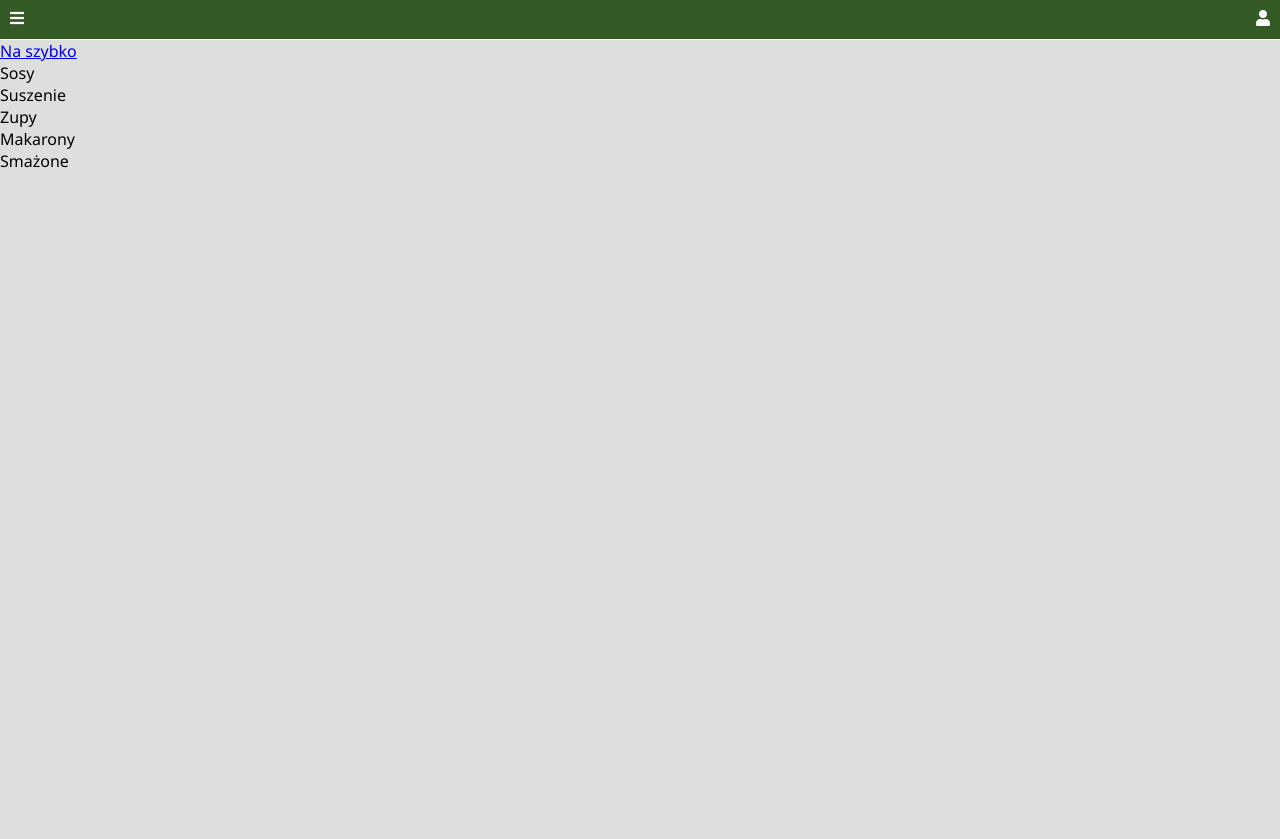
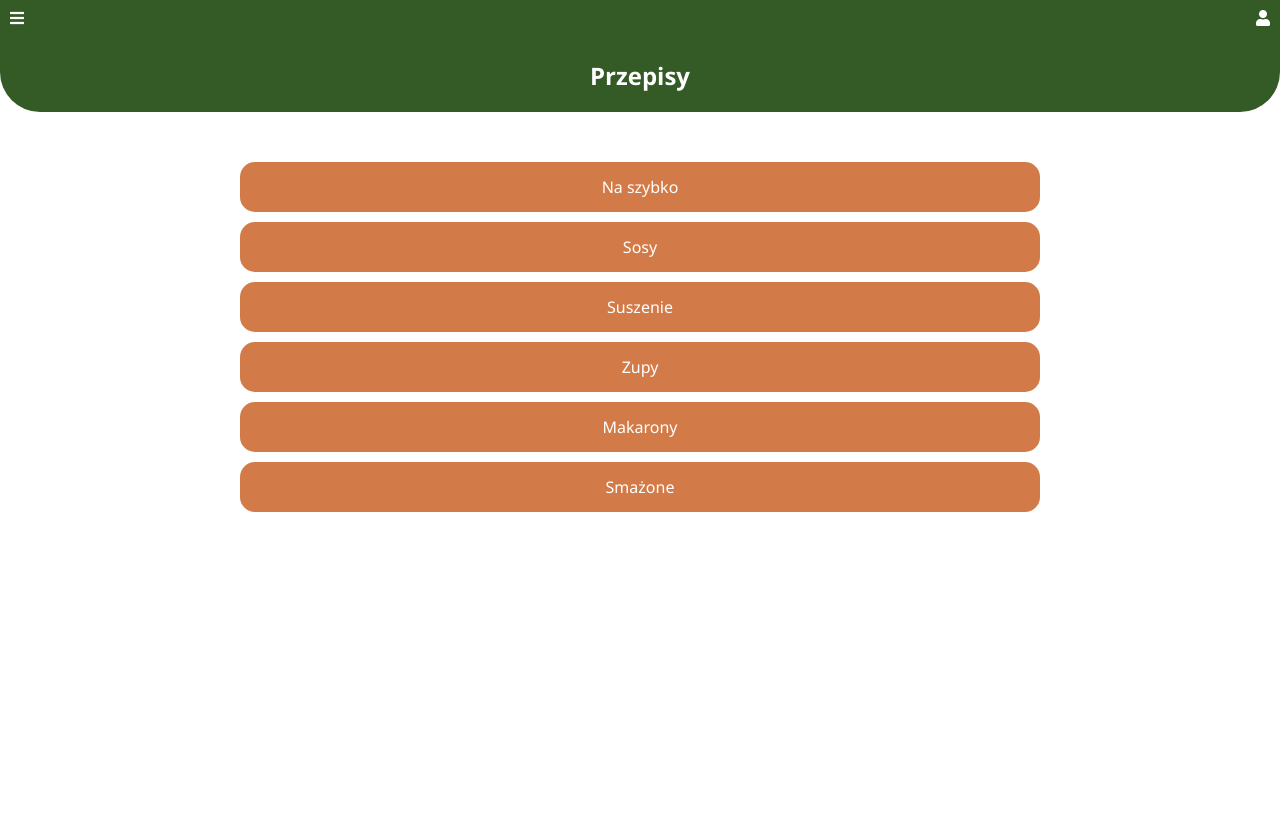
Before and after one commit to P1X2/Mashroom_identification_app, a Django app: page /recipes_categories/ in a window 1280 px wide. Before the commit the page ends 168 px from the top, so only its background shows below. Run offline with Django 5.2, Linux system fonts and the light colour scheme.

Commit message:
edited recipes

```diff
--- a/base/templates/base/recipes_categories.html
+++ b/base/templates/base/recipes_categories.html
@@ -1,12 +1,19 @@
 {% extends 'main.html' %} {% block content %}
 
 <div id="categoriesRecpiesContainer">
-  <div><a href="{% url 'recipes' %}?text=Naszybko">Na szybko</a></div>
-  <div><a>Sosy</a></div>
-  <div><a>Suszenie</a></div>
-  <div><a>Zupy</a></div>
-  <div><a>Makarony</a></div>
-  <div><a>Smażone</a></div>
+  <div class="category-info">
+    <h2>Przepisy</h2>
+  </div>
+  <div class="category-content">
+    <div class="categories-recipes-element">
+      <a href="{% url 'recipes' %}?text=Naszybko">Na szybko</a>
+      <a>Sosy</a>
+      <a>Suszenie</a>
+      <a>Zupy</a>
+      <a>Makarony</a>
+      <a>Smażone</a>
+    </div>
+</div>
 </div>
 
 {% endblock %}
--- a/static/styles/style.css
+++ b/static/styles/style.css
@@ -159,8 +159,8 @@
 /* NAVBAR */
 #navbarContainer {
   background-color: var(--primary-color);
-  border-bottom: solid 1px;
-  border-color: white;
+  /* border-bottom: solid 1px; */
+  /* border-color: white; */
   /* border-bottom-left-radius: 25px;
   border-bottom-right-radius: 25px; */
   display: flex;
@@ -676,6 +676,140 @@
   background-color: var(--secondary-color);
 }
 
+/* RECIPES */
+#categoriesRecpiesContainer {
+  display: flex;
+  flex-direction: column;
+  width: 100%;
+  height: 100%;
+  align-items: center;
+  background-color: var(--courses-color);
+  min-height: 100vh;
+}
+
+.category-info {
+  display: flex;
+  flex-direction: column;
+  align-items: center;
+  width: 100%;
+  background-color: var(--primary-color);
+  border-bottom: solid 0px;
+  border-bottom-left-radius: 40px;
+  border-bottom-right-radius: 40px;
+  margin-bottom: 40px;
+}
+
+.category-info h2 {
+  color: white;
+}
+
+.category-content {
+  display: flex;
+  flex-direction: column;
+  align-items: center;
+  width: 100%;
+}
+
+.categories-recipes-element {
+  display: flex;
+  flex-direction: column;
+  align-items: center;
+  width: 100%;
+}
+
+.categories-recipes-element a {
+  display: flex;
+  background-color: var(--courses-element-color);
+  border: solid 0px;
+  border-radius: 15px;
+  margin: 10px 0px 0px 0px;
+  width: 80%;
+  max-width: 800px;
+  justify-content: center;
+  justify-items: center;
+  align-items: center;
+  height: 50px;
+  color: white;
+  text-decoration: none;
+}
+
+.categories-recipes-element a:hover {
+  background-color: var(--secondary-color);
+}
+
+.recipes-separator {
+  width: 1px;
+  height: 50px;
+  background-color: #000000;
+  margin: 0px 10px 0px 10px;
+  border: solid 0.5px;
+  border-color: #000000;
+}
+
+.recipes-element {
+  display: flex;
+  align-items: center;
+  width: 90%;
+  max-width: 600px;
+  background-color: #ce8619;
+  border: solid 0px;
+  border-radius: 15px;
+  height: 70px;
+}
+
+.recipes-element a {
+  display: flex;
+  border: solid 0px;
+  border-radius: 15px;
+  width: 60%;
+  max-width: 800px;
+  justify-content: center;
+  justify-items: center;
+  align-items: center;
+  height: 50px;
+  color: white;
+  text-decoration: none;
+}
+
+.recipes-element span {
+  padding: 8px;
+}
+
+.recipes-element:hover {
+  background-color: var(--secondary-color);
+}
+
+.recipe-content {
+  display: flex;
+  flex-direction: column;
+  width: 100%;
+  margin: 0px 0px 20px 0px;
+  align-items: center;
+}
+
+.recipe-content-text {
+  display: flex;
+  flex-direction: column;
+  width: 90%;
+}
+
+.recipe-content-text span {
+  font-weight: bold;
+}
+
+.recipe-content-img {
+  display: flex;
+  flex-direction: column;
+  width: 100%;
+  align-items: center;
+  max-width: 600px;
+  margin: 15px 0px 25px 0px;
+}
+
+.recipe-content-img img {
+  width: 80%;
+}
+
 /* CLASSIFICATION PAGE */
 .container {
   flex: 1;
```
Also changed, not shown: base/templates/base/recipe.html (+17 -7 lines), base/templates/base/recipes.html (+17 -6 lines).
